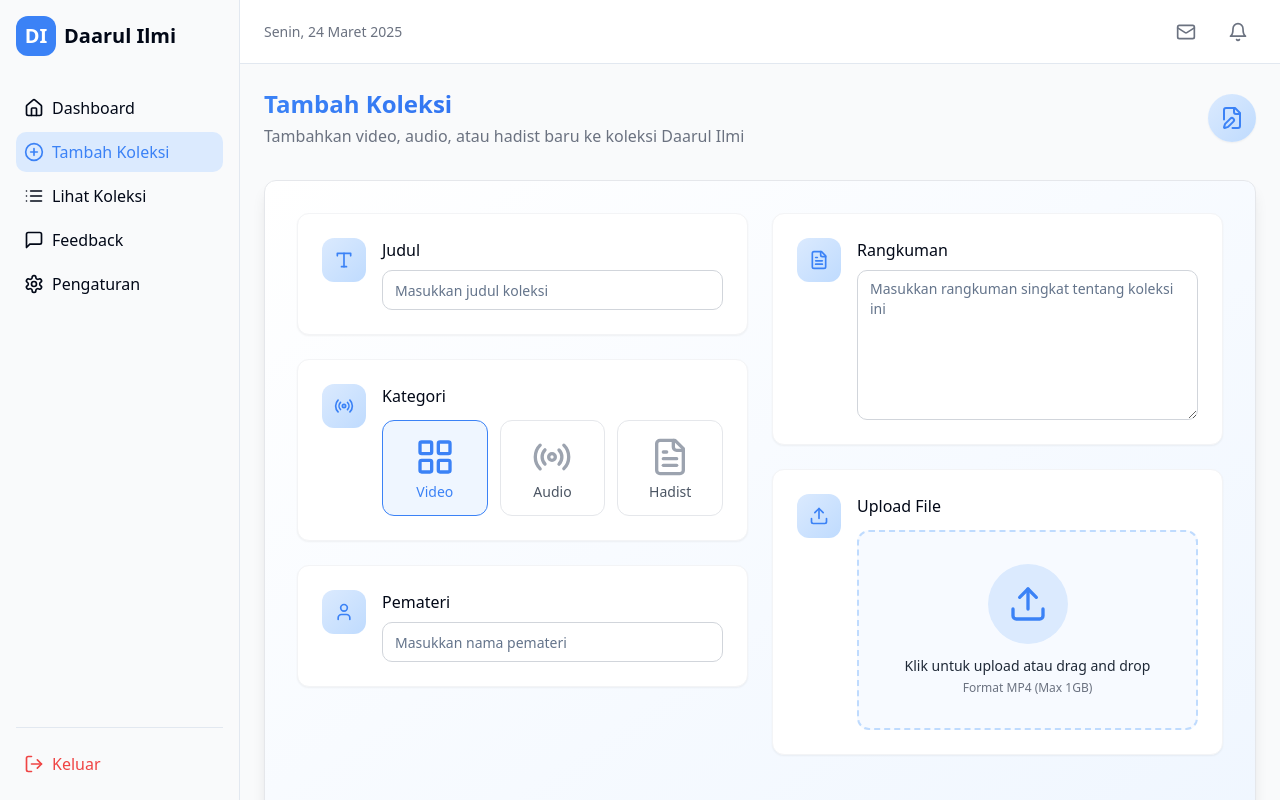
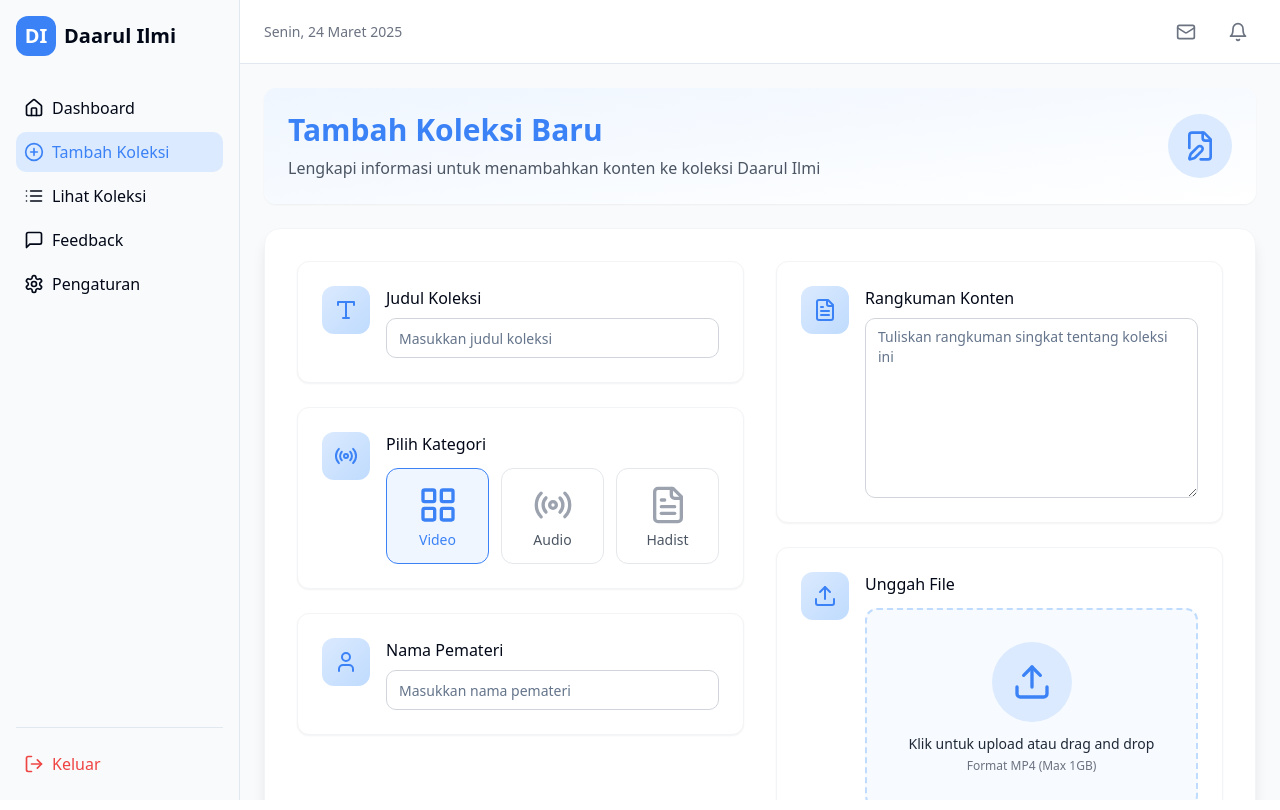
Before and after one commit to aprilita-ls/ilmi-collection-manager, a React (Vite) app: page /tambah-koleksi in a window 1280 px wide. Built offline with nearby package versions, Linux system fonts and the light colour scheme.

Commit message:
Refactor: Improve layout and formatting

```diff
--- a/src/pages/TambahKoleksi.tsx
+++ b/src/pages/TambahKoleksi.tsx
@@ -183,37 +183,39 @@ const TambahKoleksi = () => {
 
   return (
     <DashboardLayout>
-      <div className="max-w-5xl mx-auto">
-        <div className="mb-8 flex items-center justify-between">
+      <div className="max-w-6xl mx-auto space-y-6">
+        {/* Page Header */}
+        <div className="flex items-center justify-between bg-gradient-to-br from-blue-50 to-white p-6 rounded-xl shadow-sm">
           <div>
-            <h1 className="text-2xl font-bold bg-gradient-to-r from-daarul-blue to-blue-600 bg-clip-text text-transparent">Tambah Koleksi</h1>
-            <p className="text-gray-500 mt-1">Tambahkan video, audio, atau hadist baru ke koleksi Daarul Ilmi</p>
+            <h1 className="text-3xl font-bold text-daarul-blue mb-2">Tambah Koleksi Baru</h1>
+            <p className="text-gray-600">Lengkapi informasi untuk menambahkan konten ke koleksi Daarul Ilmi</p>
           </div>
-          <div className="p-3 bg-gradient-to-br from-blue-100 to-blue-200 rounded-full shadow-sm">
-            <FilePenIcon className="w-6 h-6 text-daarul-blue" />
+          <div className="p-4 bg-blue-100 rounded-full">
+            <FilePenIcon className="w-8 h-8 text-daarul-blue" />
           </div>
         </div>
 
-        <Card className="p-8 border border-gray-200 shadow-lg rounded-xl bg-gradient-to-br from-white to-blue-50">
+        {/* Main Form Container */}
+        <Card className="p-8 bg-white border-gray-100 shadow-lg rounded-2xl">
           <form onSubmit={handleSubmit} className="space-y-8">
-            <div className="grid md:grid-cols-2 gap-6">
+            <div className="grid md:grid-cols-2 gap-8">
               {/* Left Column */}
               <div className="space-y-6">
                 <FormField
-                  icon={<TypeIcon className="w-5 h-5 text-daarul-blue" />}
-                  label="Judul"
+                  icon={<TypeIcon className="w-6 h-6 text-daarul-blue" />}
+                  label="Judul Koleksi"
                 >
                   <Input
                     value={title}
                     onChange={(e) => setTitle(e.target.value)}
                     placeholder="Masukkan judul koleksi"
-                    className="border-gray-300 focus:border-blue-400 focus:ring-blue-300"
+                    className="border-gray-300 focus:border-daarul-blue focus:ring-daarul-blue/30"
                   />
                 </FormField>
 
                 <FormField
-                  icon={<RadioIcon className="w-5 h-5 text-daarul-blue" />}
-                  label="Kategori"
+                  icon={<RadioIcon className="w-6 h-6 text-daarul-blue" />}
+                  label="Pilih Kategori"
                 >
                   <CategorySelector
                     value={category}
@@ -222,14 +224,14 @@ const TambahKoleksi = () => {
                 </FormField>
 
                 <FormField
-                  icon={<UserIcon className="w-5 h-5 text-daarul-blue" />}
-                  label="Pemateri"
+                  icon={<UserIcon className="w-6 h-6 text-daarul-blue" />}
+                  label="Nama Pemateri"
                 >
                   <Input
                     value={presenter}
                     onChange={(e) => setPresenter(e.target.value)}
                     placeholder="Masukkan nama pemateri"
-                    className="border-gray-300 focus:border-blue-400 focus:ring-blue-300"
+                    className="border-gray-300 focus:border-daarul-blue focus:ring-daarul-blue/30"
                   />
                 </FormField>
               </div>
@@ -237,20 +239,20 @@ const TambahKoleksi = () => {
               {/* Right Column */}
               <div className="space-y-6">
                 <FormField
-                  icon={<FileTextIcon className="w-5 h-5 text-daarul-blue" />}
-                  label="Rangkuman"
+                  icon={<FileTextIcon className="w-6 h-6 text-daarul-blue" />}
+                  label="Rangkuman Konten"
                 >
                   <Textarea
                     value={summary}
                     onChange={(e) => setSummary(e.target.value)}
-                    placeholder="Masukkan rangkuman singkat tentang koleksi ini"
-                    className="min-h-[150px] border-gray-300 focus:border-blue-400 focus:ring-blue-300"
+                    placeholder="Tuliskan rangkuman singkat tentang koleksi ini"
+                    className="min-h-[180px] border-gray-300 focus:border-daarul-blue focus:ring-daarul-blue/30"
                   />
                 </FormField>
 
                 <FormField
-                  icon={<Upload className="w-5 h-5 text-daarul-blue" />}
-                  label="Upload File"
+                  icon={<Upload className="w-6 h-6 text-daarul-blue" />}
+                  label="Unggah File"
                 >
                   <FileUploadField
                     file={file}
@@ -264,13 +266,13 @@ const TambahKoleksi = () => {
               </div>
             </div>
 
-            <div className="flex justify-center pt-6">
+            <div className="flex justify-center pt-4">
               <Button
                 type="submit"
-                className="px-10 py-2.5 rounded-lg bg-gradient-to-r from-daarul-blue to-blue-600 hover:from-blue-600 hover:to-daarul-blue transition-all shadow-md hover:shadow-lg"
+                className="px-12 py-3 text-base rounded-xl bg-gradient-to-r from-daarul-blue to-blue-500 hover:from-blue-500 hover:to-daarul-blue transition-all duration-300 shadow-md hover:shadow-lg"
                 disabled={isSubmitting}
               >
-                {isSubmitting ? 'Submitting...' : 'Submit Koleksi'}
+                {isSubmitting ? 'Menyimpan...' : 'Simpan Koleksi'}
               </Button>
             </div>
           </form>
```
